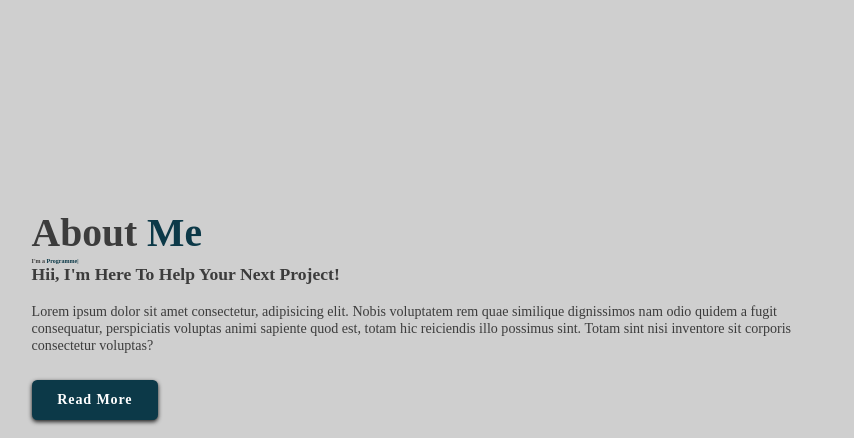
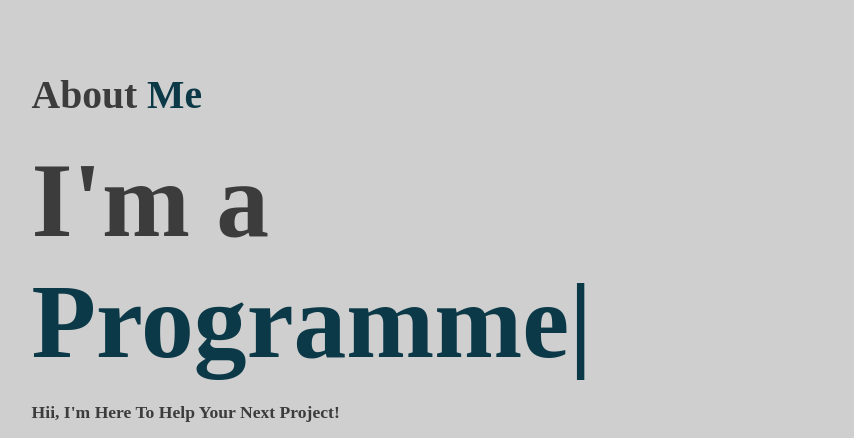
Before and after one commit to Mefisto04/Portfolio_Updated, a plain HTML site: page index.html in a window 1280 px wide. Shown: the part 920-1358 px from the top of the page, 426-1280 px from the left. Drawn offline with nearby package versions, Linux system fonts and the light colour scheme.

Commit message:
Update port.css

```diff
--- a/port.css
+++ b/port.css
@@ -469,3 +469,10 @@ span{
         padding: 2rem 3%;
     }
 }  */
+
+
+.con{
+    font-size: 12rem;
+    padding-top: 10px;
+    padding-bottom: 10px;
+}
```
